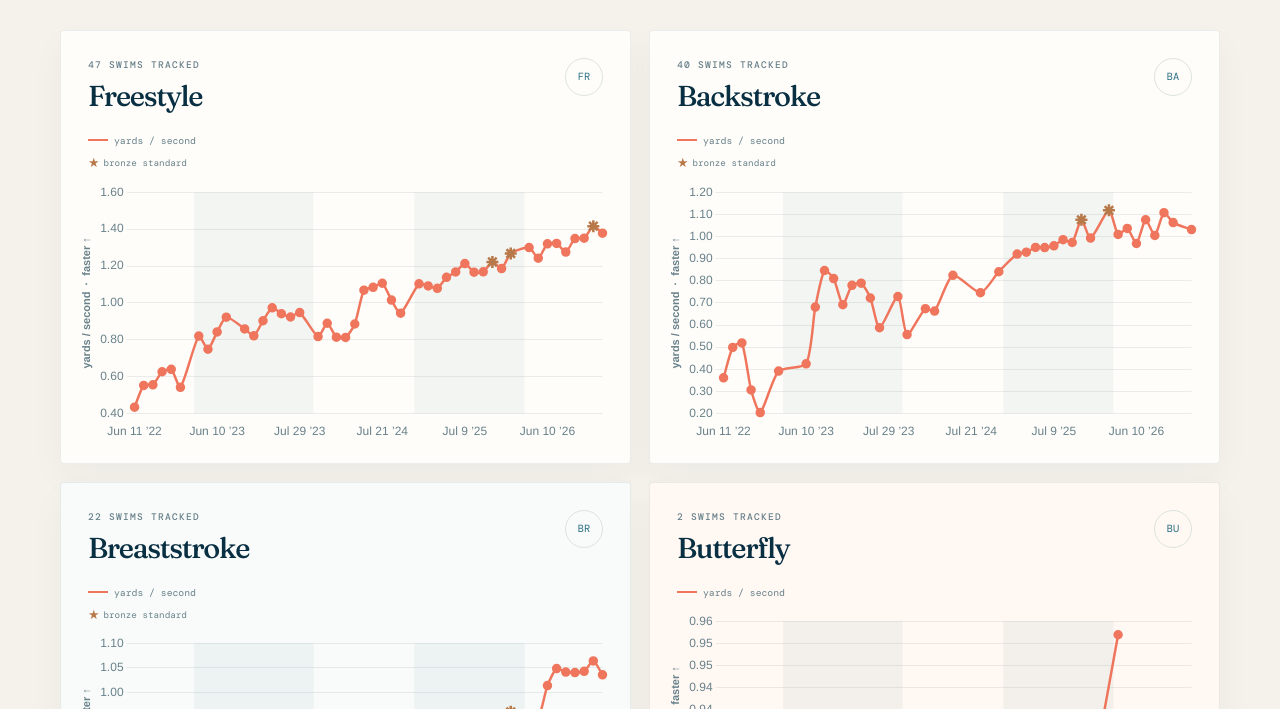
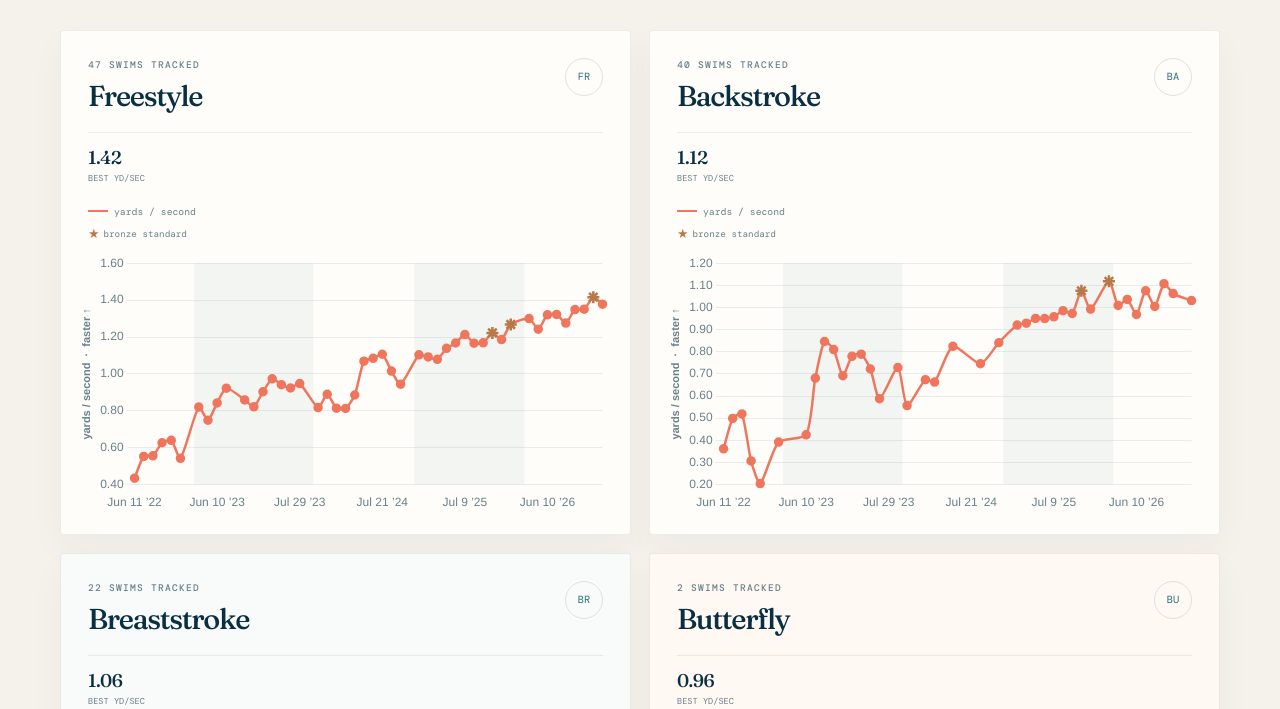
Before and after one commit to matt-martin/kids_swim_times, a website built with Vite: page index.html in a window 1280 px wide. Shown: the part 771-1480 px from the top of the page. Built offline with nearby package versions, Linux system fonts and the light colour scheme.

Commit message:
feat: add per-event best metrics

```diff
--- a/src/lib/chartData.ts
+++ b/src/lib/chartData.ts
@@ -34,6 +34,17 @@ export function nearestTimelineIndex(value: number, labelCount: number): number
 
 export function chartLineOptions() {
   return { spanGaps: true };
+}
+
+export function eventMetrics(swims: Swim[]) {
+  const points = normalizePoints(swims);
+  const minimum = (values: number[]) => values.length ? Math.min(...values) : null;
+  return {
+    bestSpeed: points.length ? Math.max(...points.map((point) => point.distance / point.seconds)) : null,
+    best25: minimum(points.filter((point) => point.distance === 25).map((point) => point.seconds)),
+    best50: minimum(points.filter((point) => point.distance === 50).map((point) => point.seconds)),
+    bestComparable: minimum(points.map((point) => point.comparableSeconds)),
+  };
 }
 
 export function seasonBands(labels: string[]): SeasonBand[] {
--- a/src/main.ts
+++ b/src/main.ts
@@ -11,7 +11,7 @@ import {
   type SwimPoint,
   type Swimmer,
 } from './lib/swim';
-import { alignSeriesToTimeline, chartAxis, chartLineOptions, chartSeries, nearestTimelineIndex, seasonBands, timelineLabels, tooltipDetails, type ChartMode } from './lib/chartData';
+import { alignSeriesToTimeline, chartAxis, chartLineOptions, chartSeries, eventMetrics, nearestTimelineIndex, seasonBands, timelineLabels, tooltipDetails, type ChartMode } from './lib/chartData';
 import './styles.css';
 
 type AppData = { fetchedAt: string; swimmers: Swimmer[] };
@@ -192,12 +192,21 @@ function render() {
 function chartCard(event: EventKey, swims: NonNullable<Swimmer['events'][EventKey]>, mode: ChartMode) {
   const hasData = swims.length > 0;
   const series = chartSeries(swims, mode);
+  const metrics = eventMetrics(swims);
+  const metricItems: Array<[string, number | null]> = mode === 'speed'
+    ? [['Best yd/sec', metrics.bestSpeed]]
+    : [['Best 25', metrics.best25], ['Best 50', metrics.best50], ['Best comparable', metrics.bestComparable]];
+  const metricMarkup = metricItems
+    .filter(([, value]) => value !== null)
+    .map(([label, value]) => `<div class="event-metric"><strong>${mode === 'speed' ? value!.toFixed(2) : formatTime(value!)}</strong><span>${label}</span></div>`)
+    .join('');
   const standards = [...new Set(swims.flatMap((swim) => swim.standard ? [swim.standard.level] : []))] as StandardLevel[];
   const standardLegend = standards.length
     ? `<div class="standard-legend">${standards.map((level) => `<span><i class="standard-star ${level}">★</i>${level} standard</span>`).join('')}</div>`
     : '';
   return `<article class="chart-card ${hasData ? '' : 'empty-card'}">
     <div class="card-heading"><div><p class="card-kicker">${hasData ? `${swims.length} swims tracked` : 'Not in the record yet'}</p><h3>${eventLabel(event)}</h3></div><span class="event-badge">${event === 'individual-medley' ? 'IM' : event.slice(0, 2).toUpperCase()}</span></div>
+    ${hasData ? `<div class="event-metrics">${metricMarkup}</div>` : ''}
     ${hasData ? `<div class="legend">${series.map((item) => `<span><i class="legend-line ${item.color} ${item.dashed ? 'dashed' : ''}"></i>${item.label}</span>`).join('')}</div>${standardLegend}<div class="chart-wrap"><canvas data-chart="${event}" aria-label="${eventLabel(event)} ${mode} chart over time"></canvas></div>` : `<div class="empty-content"><span class="empty-icon">✦</span><p>There aren’t any ${eventLabel(event).toLowerCase()} results in the current record. If this event makes an appearance, it will join the story here.</p></div>`}
   </article>`;
 }
--- a/src/styles.css
+++ b/src/styles.css
@@ -45,6 +45,7 @@ h2 { font-size: clamp(2.25rem, 4vw, 3.5rem); line-height: 1; margin-bottom: 14px
 .card-kicker { margin-bottom: 7px; color: var(--muted); font-size: .6rem; }
 h3 { font-size: 1.8rem; margin-bottom: 0; }
 .event-badge { display: grid; place-items: center; width: 38px; height: 38px; border: 1px solid var(--line); border-radius: 50%; color: var(--blue); font-family: 'DM Mono', monospace; font-size: .65rem; }
+.event-metrics { display: flex; gap: 20px; margin-top: 19px; padding-top: 13px; border-top: 1px solid rgba(9, 47, 67, .08); }.event-metric { display: flex; flex-direction: column; gap: 3px; }.event-metric strong { font-family: 'Fraunces', serif; font-size: 1.15rem; font-weight: 500; letter-spacing: -.03em; }.event-metric span { color: var(--muted); font-family: 'DM Mono', monospace; font-size: .54rem; text-transform: uppercase; }
 .legend { display: flex; gap: 17px; margin-top: 21px; color: var(--muted); font-family: 'DM Mono', monospace; font-size: .61rem; }
 .legend span { display: flex; align-items: center; gap: 6px; }.legend-line { display: inline-block; width: 20px; border-top: 2px solid var(--coral); }.legend-line.coral, .legend-line.coral.dashed { border-color: var(--coral); }.legend-line.blue { border-color: var(--blue); }.legend-line.dashed { border-style: dashed; }
 .standard-legend { display: flex; gap: 12px; margin-top: 10px; color: var(--muted); font-family: 'DM Mono', monospace; font-size: .58rem; }.standard-legend span { display: flex; align-items: center; gap: 4px; }.standard-star { font-size: .8rem; line-height: 1; }.standard-star.bronze { color: #b8794a; }.standard-star.silver { color: #93a4ad; }.standard-star.gold { color: #d8a72b; }
```
Also changed, not shown: src/lib/chartData.test.ts (+6 -1 lines), README.md.
